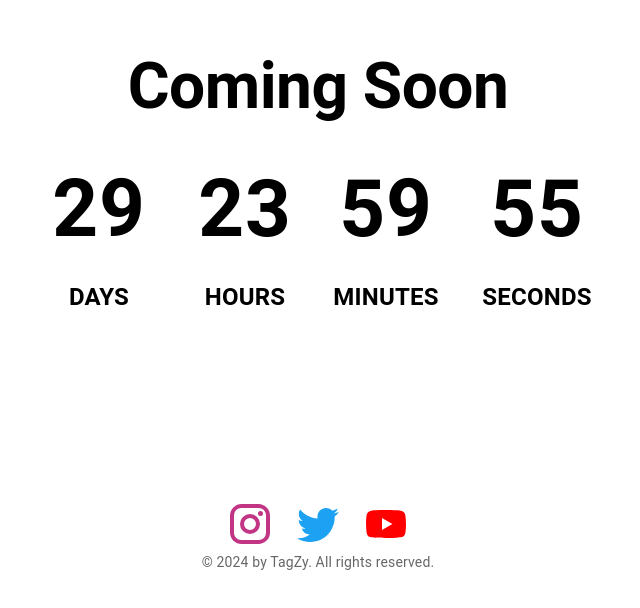
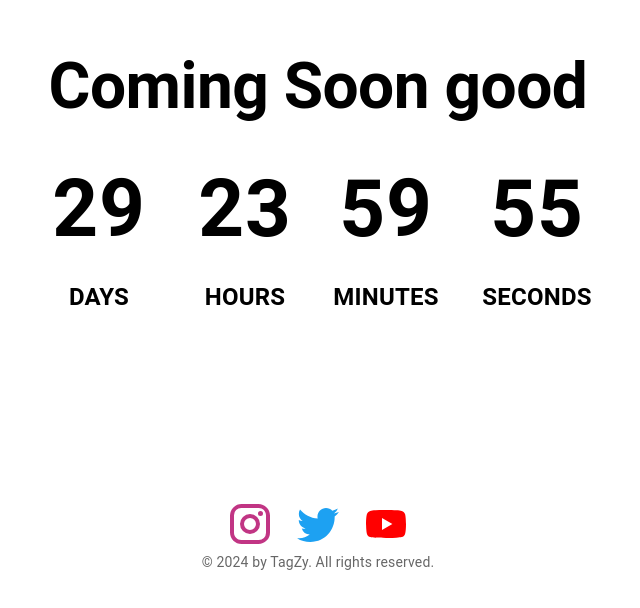
Before and after one commit to sangamesh4514/tagzy, a React (Create React App) app: page / in a window 1280 px wide. Shown: the part 218-826 px from the top of the page, without its empty margins (322-962 px from the left). Built offline with nearby package versions, Linux system fonts and the light colour scheme.

Commit message:
name-change

```diff
--- a/src/App.js
+++ b/src/App.js
@@ -40,7 +40,7 @@ const App = () => {
       }}
     >
        <Typography variant="h2" component="h1" gutterBottom sx={{ color: 'black', fontWeight: 'bold', fontSize: '4rem' }}>
-        Coming Soon
+        Coming Soon good
       </Typography>
       <Grid container spacing={4} justifyContent="center">
         <Grid item xs={3}>
```
